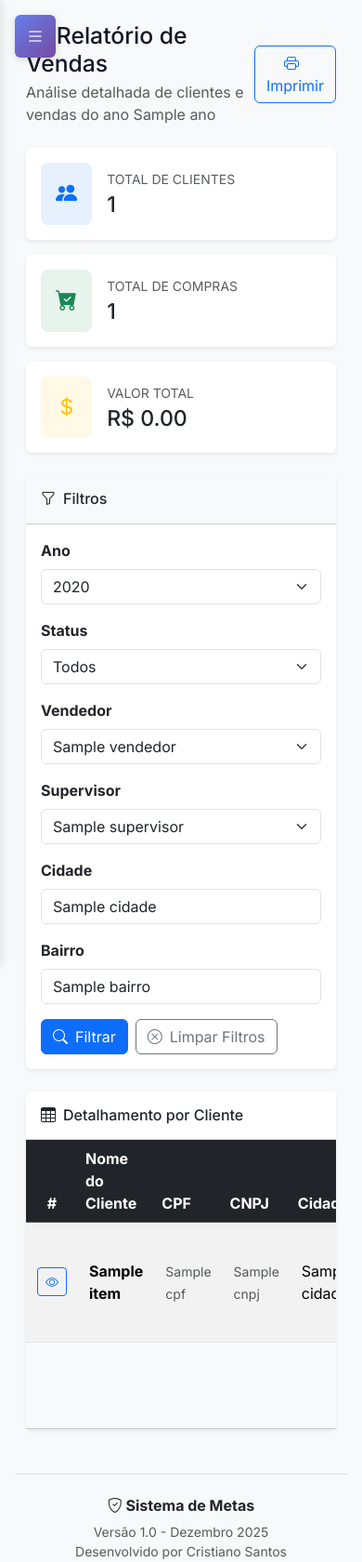
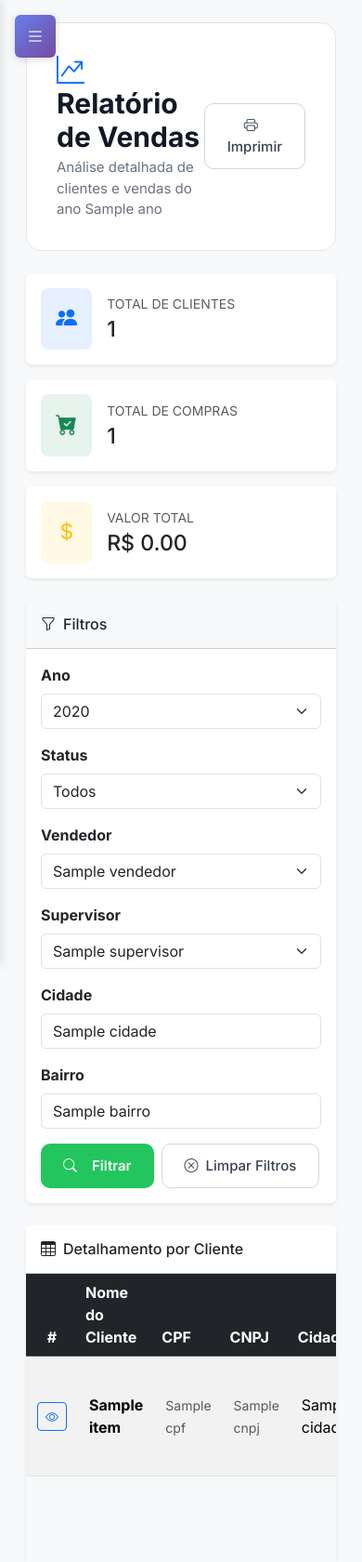
Before and after one commit to cristiano-superacao/vendacerta, a Python web app: template templates/clientes/relatorio_vendas.html in a window 390 px wide. Shown: the top 1680 px of the page at 93% size. Run offline with Jinja, Linux system fonts and the light colour scheme; the template is opened without the code that fills it: most values are stand-ins (such as "Sample title", 1, 10 or a date in 2020).

Commit message:
UI: Padroniza relatórios de Clientes (header limpo + botões). Ações principais com btn-primary-clean/btn-secondary-clean e responsividade preservada.

```diff
--- a/templates/clientes/relatorio_vendas.html
+++ b/templates/clientes/relatorio_vendas.html
@@ -5,20 +5,20 @@
 {% block content %}
 <div class="container-fluid">
     <!-- Cabeçalho -->
-    <div class="d-flex justify-content-between align-items-center mb-4">
+    <div class="page-header-clean d-flex justify-content-between align-items-center mb-4">
         <div>
-            <h2 class="mb-1">
+            <h2 class="page-title-clean mb-1">
                 <i class="bi bi-graph-up-arrow text-primary me-2"></i>Relatório de Vendas
             </h2>
-            <p class="text-muted mb-0">Análise detalhada de clientes e vendas do ano {{ ano }}</p>
+            <p class="page-subtitle-clean mb-0">Análise detalhada de clientes e vendas do ano {{ ano }}</p>
         </div>
-        <div class="btn-group">
-            <button onclick="window.print()" class="btn btn-outline-primary">
+        <div class="btn-group d-flex gap-2 flex-wrap">
+            <button onclick="window.print()" class="btn btn-secondary-clean">
                 <i class="bi bi-printer me-2"></i>Imprimir
             </button>
             {% if current_user.pode_exportar_dados %}
             <a href="{{ url_for('exportar_relatorio_vendas', ano=ano, status=filtros.status, vendedor_id=filtros.vendedor_id, supervisor_id=filtros.supervisor_id, cidade=filtros.cidade, bairro=filtros.bairro) }}"
-               class="btn btn-success">
+               class="btn btn-primary-clean">
                 <i class="bi bi-file-earmark-excel me-2"></i>Exportar Excel
             </a>
             {% endif %}
@@ -156,10 +156,10 @@
 
                 <div class="col-12">
                     <div class="d-flex gap-2">
-                        <button type="submit" class="btn btn-primary">
+                        <button type="submit" class="btn btn-primary-clean">
                             <i class="bi bi-search me-2"></i>Filtrar
                         </button>
-                        <a href="{{ url_for('relatorio_vendas') }}" class="btn btn-outline-secondary">
+                        <a href="{{ url_for('relatorio_vendas') }}" class="btn btn-secondary-clean">
                             <i class="bi bi-x-circle me-2"></i>Limpar Filtros
                         </a>
                     </div>
```
Also changed, not shown: templates/clientes/relatorio.html (+6 -6 lines).
